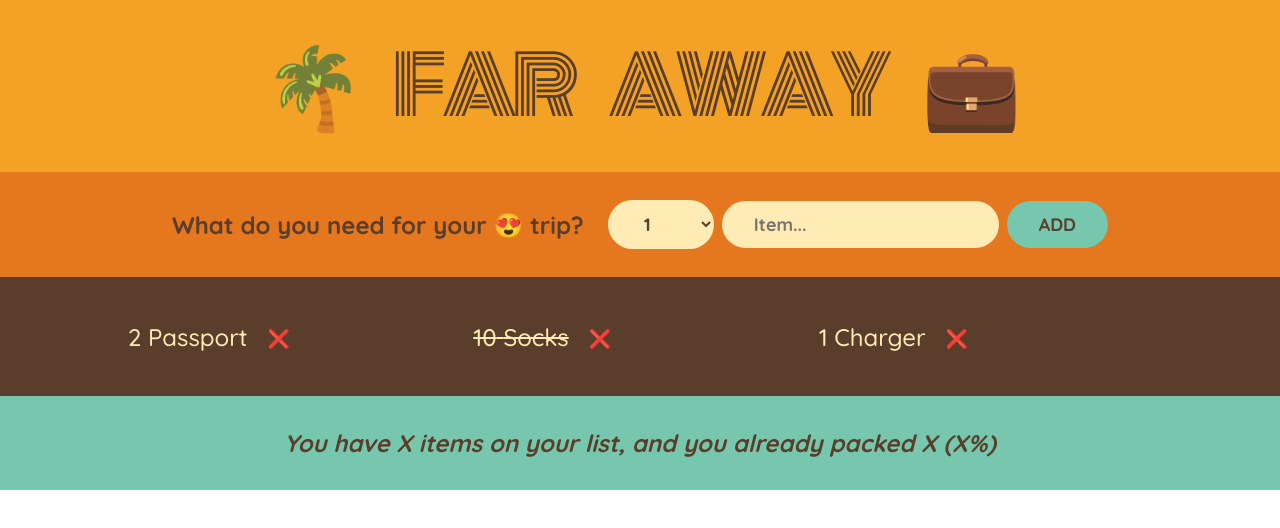
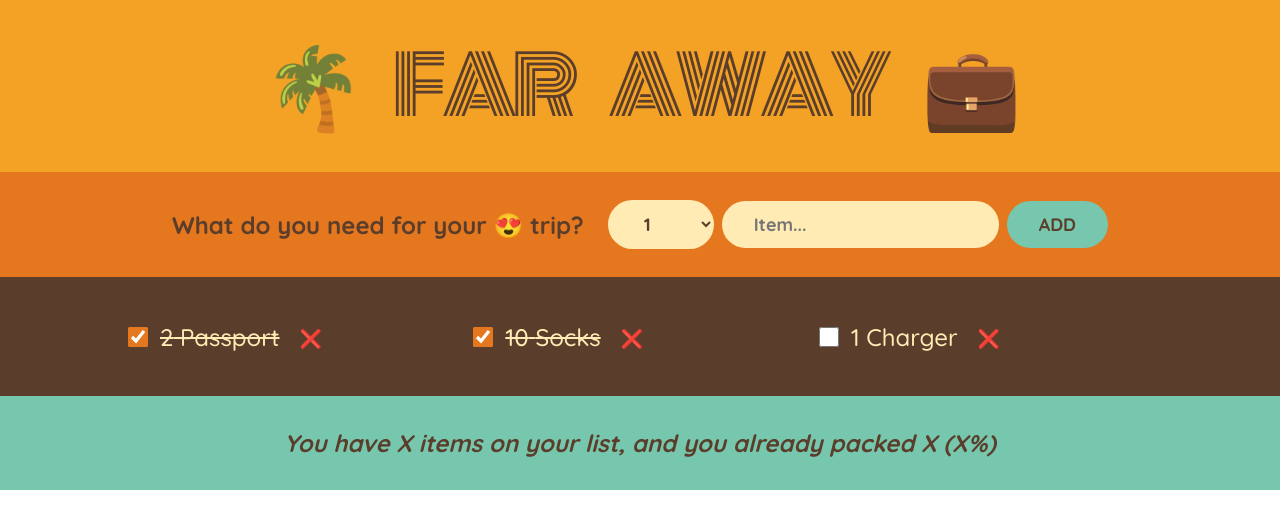
Before and after one commit to cozocozy/travel-items, a React (Create React App) app: page / in a window 1280 px wide. Shown: the top 528 px of the page. Built offline with nearby package versions, Linux system fonts and the light colour scheme.

Commit message:
feat: implement checkbox for items

```diff
--- a/src/App.js
+++ b/src/App.js
@@ -1,7 +1,7 @@
 import { useState } from "react";
 
 const initialItems = [
-  { id: 1, description: "Passport", quantity: 2, packed: false },
+  { id: 1, description: "Passport", quantity: 2, packed: true },
   { id: 2, description: "Socks", quantity: 10, packed: true },
   { id: 3, description: "Charger", quantity: 1, packed: false },
 ];
@@ -17,11 +17,22 @@ function App() {
     setItems((items) => items.filter((items) => items.id !== id));
   }
 
+  function handleToogleItems(id) {
+    setItems((items) =>
+      items.map((item) =>
+        item.id === id ? { ...item, packed: !item.packed } : item
+      )
+    );
+  }
   return (
     <div className="App">
       <Logo />
       <Form onAddItems={handleAddItems} />
-      <PackingList items={items} onDeleteItems={handleDeleteItems} />
+      <PackingList
+        items={items}
+        onDeleteItems={handleDeleteItems}
+        onToogleItems={handleToogleItems}
+      />
       <Stats />
     </div>
   );
@@ -69,22 +80,32 @@ function Form({ onAddItems }) {
   );
 }
 
-function PackingList({ items, onDeleteItems }) {
+function PackingList({ items, onDeleteItems, onToogleItems }) {
   return (
     <div className="list">
       <ul>
         {items.map((item) => (
-          <Item item={item} onDeleteItems={onDeleteItems} key={item.id} />
+          <Item
+            item={item}
+            onDeleteItems={onDeleteItems}
+            onToogleItems={onToogleItems}
+            key={item.id}
+          />
         ))}
       </ul>
     </div>
   );
 }
 
-function Item({ item, onDeleteItems }) {
+function Item({ item, onDeleteItems, onToogleItems }) {
   return (
     <li>
-      <span style={{ textDecoration: item.packed ? "line-through" : "none" }}>
+      <input
+        type="checkbox"
+        checked={item.packed}
+        onChange={() => onToogleItems(item.id)}
+      />
+      <span style={item.packed ? { textDecoration: "line-through" } : {}}>
         {item.quantity} {item.description}
       </span>
       <button onClick={() => onDeleteItems(item.id)}>❌</button>
```
